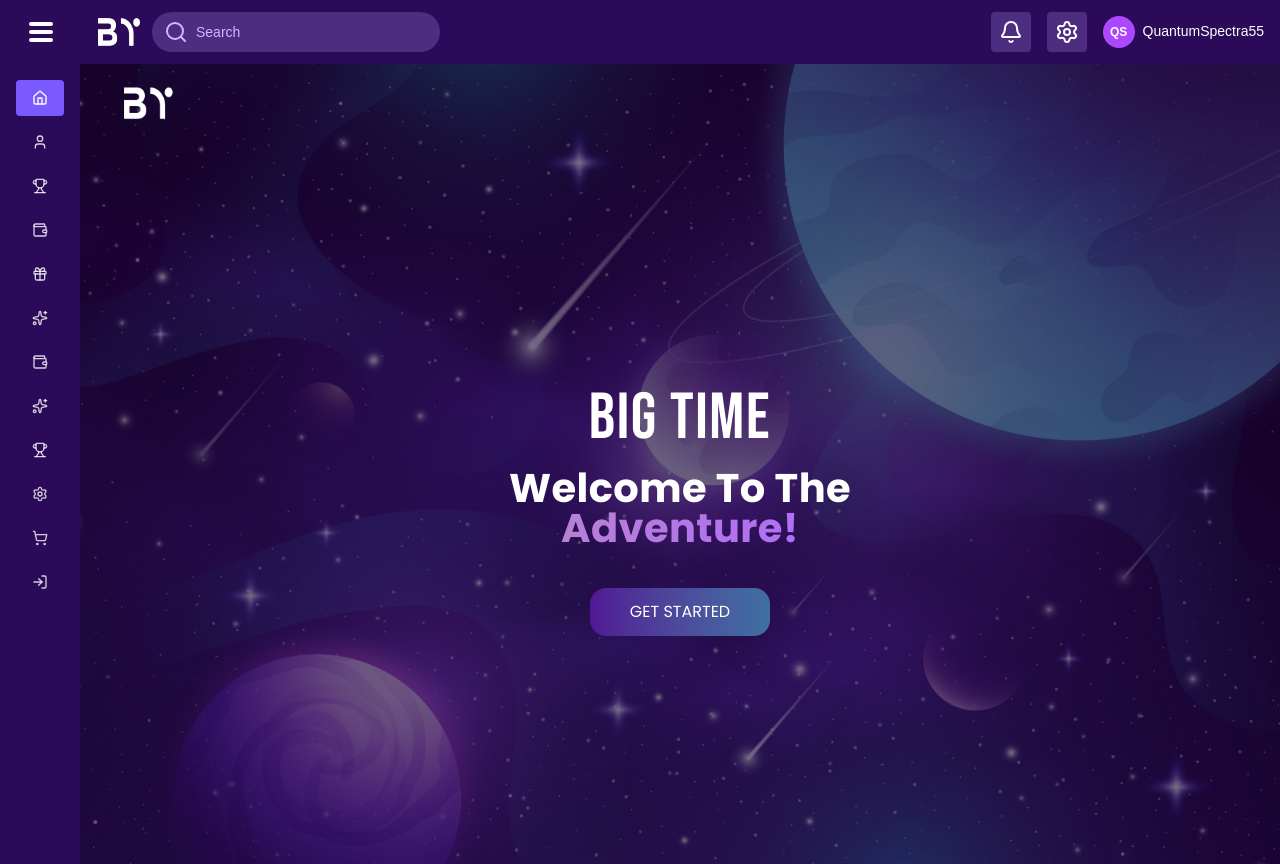
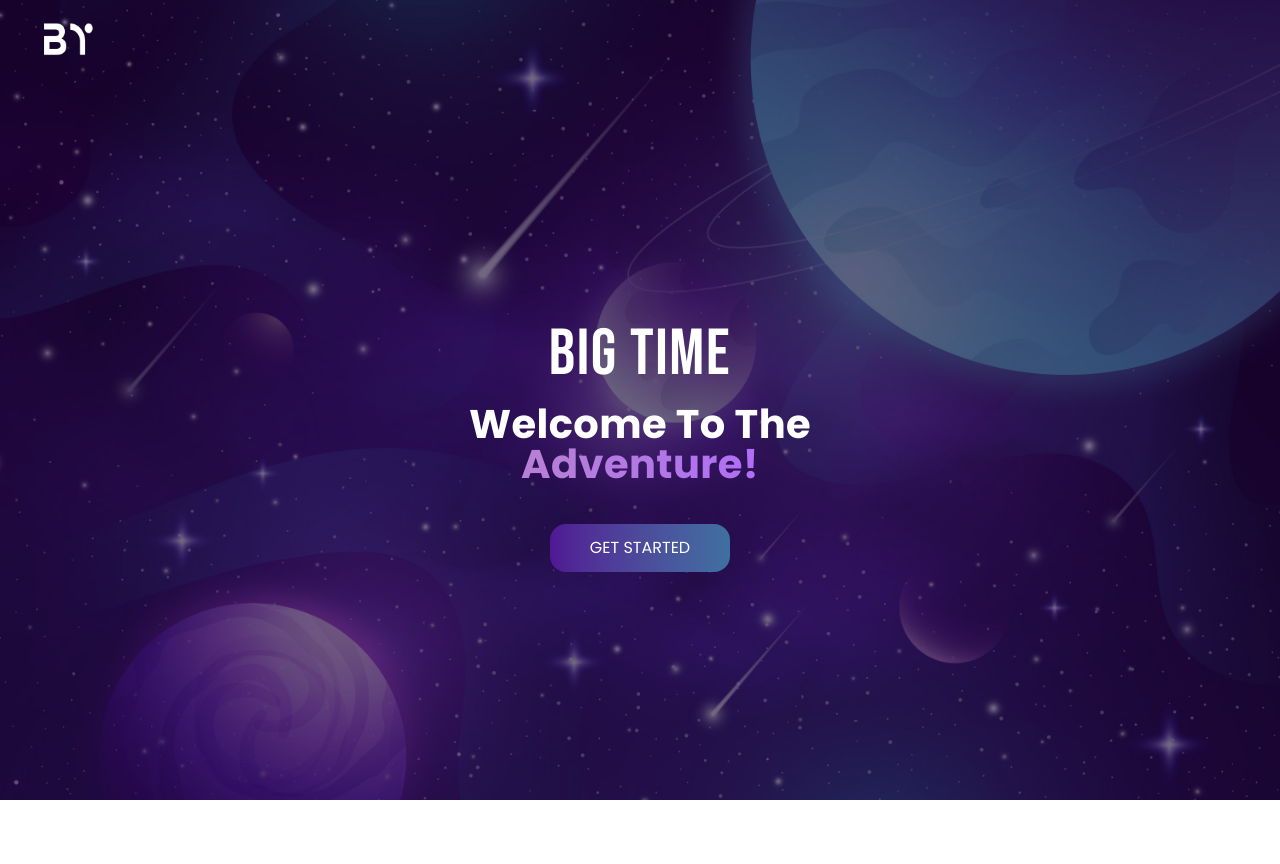
Before and after one commit to waqarahmad134/bigtime, a Next.js app: page / in a window 1280 px wide. After the commit the page ends 800 px from the top, so only its background shows below. Built offline with nearby package versions, Linux system fonts and the light colour scheme.

Commit message:
Overall layout set || Login, otp and Home with Sidebar

```diff
--- a/src/app/(profile)/layout.js
+++ b/src/app/(profile)/layout.js
@@ -8,7 +8,7 @@ import Image from "next/image";
 export default function RootLayout({ children }) {
   return (
     <html lang="en">
-      <body className="bg-[#0A0F1C] text-white font-sans">
+      <body className="bg-[#0A0F1C] text-white">
         <div className="flex min-h-screen">
           <div className="relative flex w-full">
             {/* Background Images */}
--- a/src/app/layout.js
+++ b/src/app/layout.js
@@ -1,7 +1,6 @@
 import { Bebas_Neue, Poppins } from "next/font/google";
 import "./globals.css";
-import { SidebarProvider, useSidebar } from "@/context/SidebarContext";
-import LayoutContent from "@/components/LayoutContent";
+import LayoutWrapper from "@/components/LayoutWrapper"; // <-- new wrapper
 
 const bebasNeue = Bebas_Neue({
   weight: "400",
@@ -24,9 +23,7 @@ export default function RootLayout({ children }) {
   return (
     <html lang="en">
       <body className={`${bebasNeue.variable} ${poppins.variable} antialiased`}>
-        <SidebarProvider>
-          <LayoutContent>{children}</LayoutContent>
-        </SidebarProvider>
+        <LayoutWrapper>{children}</LayoutWrapper>
       </body>
     </html>
   );
--- a/src/app/page.js
+++ b/src/app/page.js
@@ -2,7 +2,6 @@
 import Image from "next/image";
 import bgImage from "@/assets/Images/BackgroundImage.png";
 import Logo from "@/assets/Images/Logo.png";
-import Link from "next/link";
 import { useRouter } from "next/navigation";
 import { useEffect } from "react";
 
@@ -12,8 +11,7 @@ export default function Home() {
   //   router.push("/home");
   // }, []);
   return (
-    <div className="relative min-h-screen flex flex-col" >
-      {/* Background image fills the viewport */}
+    <div className="relative min-h-screen flex flex-col">
       <div className="before:content-[''] before:absolute before:inset-0 before:bg-[#160430]/60 before:z-[-5]">
         <Image
           src={bgImage}
--- a/src/components/LayoutContent.js
+++ b/src/components/LayoutContent.js
@@ -1,101 +1,18 @@
 "use client";
-import {
-  Home,
-  User,
-  Trophy,
-  Wallet,
-  Gift,
-  Sparkles,
-  Settings,
-  HelpCircle,
-  Gamepad2,
-  LogIn,
-  ShoppingCart,
-  Search,
-  Bell,
-} from "lucide-react";
-import Link from "next/link";
-import { useState } from "react";
+
 import RootHeader from "./RootHeader";
-import Discount from "./Discount";
-import FriendsOnline from "./FriendsOnline";
-import RecentlyPlayed from "./recentlyPlayed";
 import { useSidebar } from "@/context/SidebarContext";
+import RootSidebar from "./RootSidebar";
+
 
 export default function LayoutContent({ children }) {
-  const { isSidebarOpen, toggleSidebar } = useSidebar();
-  const [active, setActive] = useState("Home");
-
-  const links = [
-    { name: "Home", icon: <Home size={20} />, href: "/home" },
-    { name: "Profile & Avatar", icon: <User size={20} />, href: "/profile" }, // Need more revamp
-    { name: "leaderboard", icon: <Trophy size={20} />, href: "/leaderboard" },
-    { name: "Wallet", icon: <Wallet size={20} />, href: "/wallet" },
-    { name: "Referral Program", icon: <Gift size={20} />, href: "/referral" },
-    { name: "Sweepstake", icon: <Sparkles size={20} />, href: "/sweepstakes" },
-    { name: "Payment", icon: <Wallet size={20} />, href: "/payment" },
-    { name: "Rewards", icon: <Sparkles size={20} />, href: "/rewards" },
-    { name: "Tournaments", icon: <Trophy size={20} />, href: "/tournaments" }, // Need high revamp
-    { name: "Settings", icon: <Settings size={20} />, href: "/settings" }, //Make screen for this // Done just make api call for this
-    { name: "Shop", icon: <ShoppingCart size={20} />, href: "/shop" }, // Make screen for this
-    { name: "login", icon: <LogIn size={20} />, href: "/login" },
-  ];
+  const { isSidebarOpen } = useSidebar();
 
   return (
     <>
       <RootHeader />
       <main className={`transition-all duration-300 flex mt-[64px]`}>
-        {isSidebarOpen ? (
-          <div className="scrollbar-hide fixed left-0 w-64 h-screen bg-[#2b0a59] text-white z-50 overflow-y-auto">
-            <aside className="w-full p-4 text-white flex flex-col">
-              <nav className="flex flex-col gap-2 flex-grow overflow-y-auto">
-                {links.map((link) => (
-                  <Link
-                    key={link.name}
-                    href={link.href}
-                    onClick={() => {
-                      setActive(link.name);
-                    }}
-                    className={`flex items-center gap-2 px-4 py-2 rounded transition-all ${
-                      active === link.name
-                        ? "bg-[#7A59FF] text-white"
-                        : "bg-[#4c2d80] hover:bg-[#5d37a2] text-white/80"
-                    }`}
-                  >
-                    {link.icon}
-                    <span className="text-sm">{link.name}</span>
-                  </Link>
-                ))}
-              </nav>
-              <Discount />
-              <FriendsOnline />
-              <RecentlyPlayed />
-            </aside>
-          </div>
-        ) : (
-          <div className="scrollbar-hide fixed w-20 h-screen bg-[#2b0a59]  text-white z-50 overflow-y-auto">
-            <aside className="w-full p-4 text-white flex flex-col">
-              <nav className="flex flex-col gap-2 flex-grow overflow-y-auto">
-                {links.map((link) => (
-                  <Link
-                    key={link.name}
-                    href={link.href}
-                    onClick={() => {
-                      setActive(link.name);
-                    }}
-                    className={`flex items-center gap-2 px-4 py-2 rounded transition-all ${
-                      active === link.name
-                        ? "bg-[#7A59FF] text-white"
-                        : "hover:bg-[#5d37a2] text-white/80"
-                    }`}
-                  >
-                    {link.icon}
-                  </Link>
-                ))}
-              </nav>
-            </aside>
-          </div>
-        )}
+        <RootSidebar/>
         <div
           className={`relative float-right ml-auto ${
             isSidebarOpen ? "w-[calc(100%-256px)]" : "w-[calc(100%-80px)]"
--- /dev/null
+++ b/src/components/LayoutWrapper.js
@@ -0,0 +1,20 @@
+'use client';
+import { usePathname } from 'next/navigation';
+import { SidebarProvider } from '@/context/SidebarContext';
+import LayoutContent from './LayoutContent';
+
+export default function LayoutWrapper({ children }) {
+  const pathname = usePathname();
+  const excludedRoutes = ['/', '/login', '/otp', '/signup'];
+  const isExcluded = excludedRoutes.includes(pathname);
+
+  if (isExcluded) {
+    return <>{children}</>;
+  }
+
+  return (
+    <SidebarProvider>
+      <LayoutContent>{children}</LayoutContent>
+    </SidebarProvider>
+  );
+}
--- a/src/components/RootHeader.js
+++ b/src/components/RootHeader.js
@@ -1,19 +1,10 @@
 "use client";
 import {
-  Home,
-  User,
-  Trophy,
-  Wallet,
-  Gift,
-  Sparkles,
   Settings,
-  HelpCircle,
-  Gamepad2,
-  LogIn,
-  ShoppingCart,
   Search,
   Bell,
 } from "lucide-react";
+import Link from "next/link";
 import Image from "next/image";
 import { useState } from "react";
 import Logo from "@/assets/Images/Logo2.png";
@@ -39,7 +30,9 @@ export default function RootHeader() {
           </div>
 
           <div className="ml-5">
+          <Link href="/home">
             <Image src={Logo} alt="Big Time Logo" width={42} />
+          </Link>
           </div>
 
           {/* Search Bar */}
--- /dev/null
+++ b/src/components/RootSidebar.js
@@ -0,0 +1,93 @@
+"use client";
+import {
+  Home,
+  User,
+  Trophy,
+  Wallet,
+  Gift,
+  Sparkles,
+  Settings,
+  LogIn,
+  ShoppingCart,
+} from "lucide-react";
+import Link from "next/link";
+import { useState } from "react";
+import Discount from "./Discount";
+import FriendsOnline from "./FriendsOnline";
+import RecentlyPlayed from "./recentlyPlayed";
+import { useSidebar } from "@/context/SidebarContext";
+
+export default function RootSidebar() {
+  const { isSidebarOpen } = useSidebar();
+  const [active, setActive] = useState("Home");
+
+  const links = [
+    { name: "Home", icon: <Home size={20} />, href: "/home" },
+    { name: "Profile & Avatar", icon: <User size={20} />, href: "/profile" }, // Need more revamp
+    { name: "leaderboard", icon: <Trophy size={20} />, href: "/leaderboard" },
+    { name: "Wallet", icon: <Wallet size={20} />, href: "/wallet" },
+    { name: "Referral Program", icon: <Gift size={20} />, href: "/referral" },
+    { name: "Sweepstake", icon: <Sparkles size={20} />, href: "/sweepstakes" },
+    { name: "Payment", icon: <Wallet size={20} />, href: "/payment" },
+    { name: "Rewards", icon: <Sparkles size={20} />, href: "/rewards" },
+    { name: "Tournaments", icon: <Trophy size={20} />, href: "/tournaments" }, // Need high revamp
+    { name: "Settings", icon: <Settings size={20} />, href: "/settings" }, //Make screen for this // Done just make api call for this
+    { name: "Shop", icon: <ShoppingCart size={20} />, href: "/shop" }, // Make screen for this
+    { name: "login", icon: <LogIn size={20} />, href: "/login" },
+  ];
+  return (
+    <>
+      {isSidebarOpen ? (
+        <div className="scrollbar-hide fixed left-0 w-64 h-screen bg-[#2b0a59] text-white z-50 overflow-y-auto">
+          <aside className="w-full p-4 text-white flex flex-col">
+            <nav className="flex flex-col gap-2 flex-grow overflow-y-auto">
+              {links.map((link) => (
+                <Link
+                  key={link.name}
+                  href={link.href}
+                  onClick={() => {
+                    setActive(link.name);
+                  }}
+                  className={`flex items-center gap-2 px-4 py-2 rounded transition-all ${
+                    active === link.name
+                      ? "bg-[#7A59FF] text-white"
+                      : "bg-[#4c2d80] hover:bg-[#5d37a2] text-white/80"
+                  }`}
+                >
+                  {link.icon}
+                  <span className="text-sm">{link.name}</span>
+                </Link>
+              ))}
+            </nav>
+            <Discount />
+            <FriendsOnline />
+            <RecentlyPlayed />
+          </aside>
+        </div>
+      ) : (
+        <div className="scrollbar-hide fixed w-20 h-screen bg-[#2b0a59]  text-white z-50 overflow-y-auto">
+          <aside className="w-full p-4 text-white flex flex-col">
+            <nav className="flex flex-col gap-2 flex-grow overflow-y-auto">
+              {links.map((link) => (
+                <Link
+                  key={link.name}
+                  href={link.href}
+                  onClick={() => {
+                    setActive(link.name);
+                  }}
+                  className={`flex items-center gap-2 px-4 py-2 rounded transition-all ${
+                    active === link.name
+                      ? "bg-[#7A59FF] text-white"
+                      : "hover:bg-[#5d37a2] text-white/80"
+                  }`}
+                >
+                  {link.icon}
+                </Link>
+              ))}
+            </nav>
+          </aside>
+        </div>
+      )}
+    </>
+  );
+}
```
Lines whose indentation alone changed are shown as unchanged.
